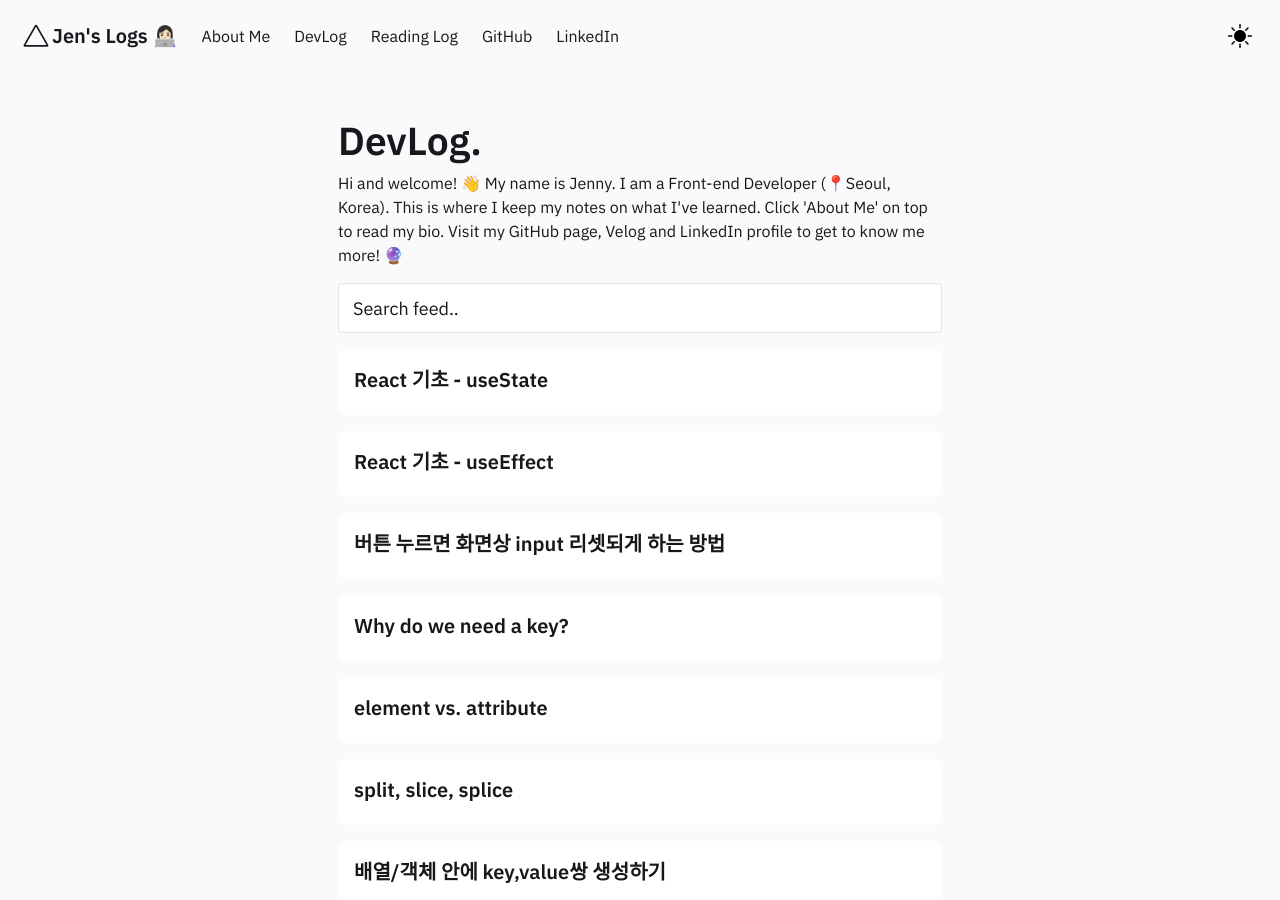
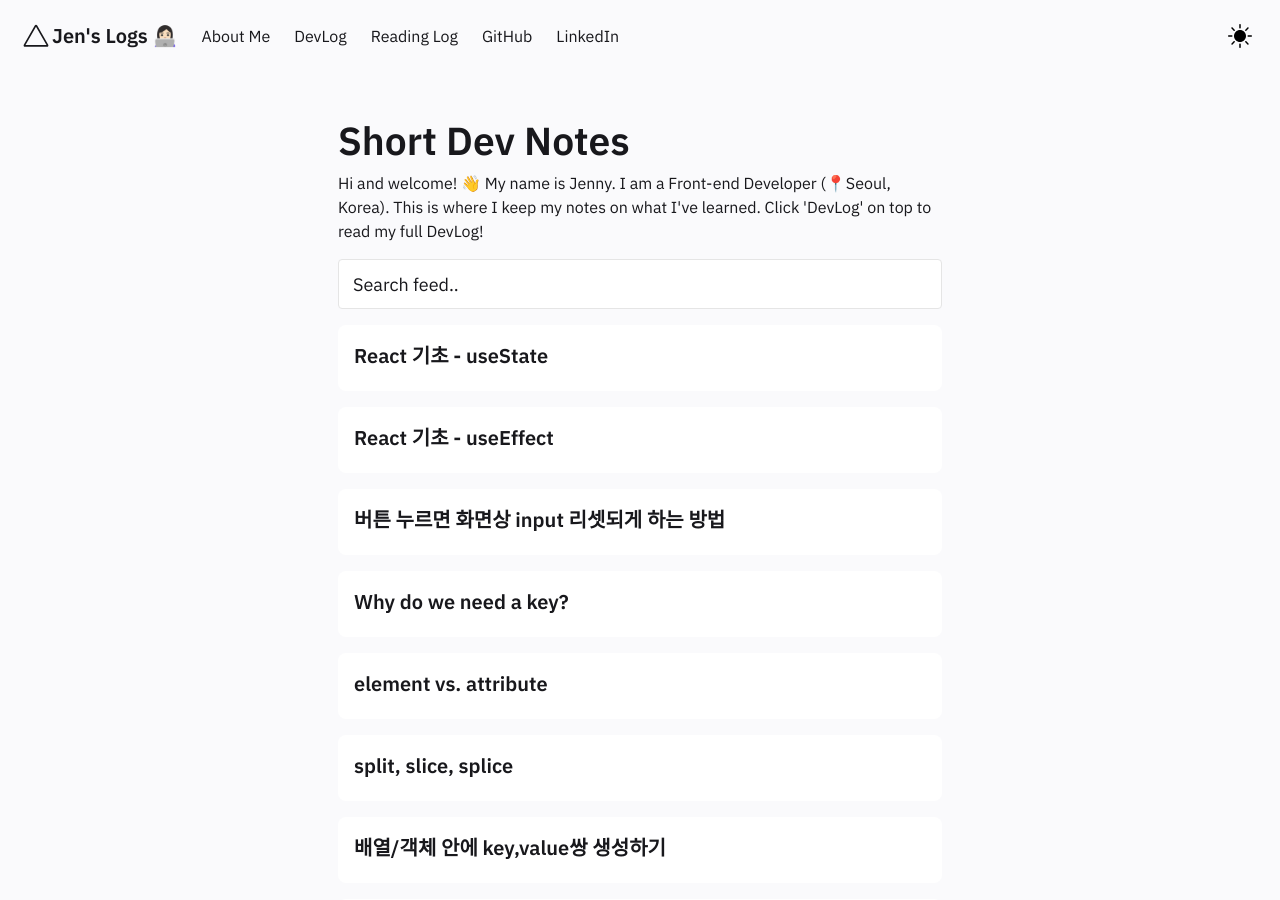
Before and after one commit to jenjenhub/blog, a Jekyll site: the page built from pages/index.md, in a window 1280 px wide and 900 px high. Built offline with Jekyll 4.4.1, drawn with Linux system fonts in a browser that asks for light colours.

Commit message:
Update FeedContent.html

```diff
--- a/_includes/FeedContent.html
+++ b/_includes/FeedContent.html
@@ -1,7 +1,7 @@
 <div class="block">
-    <h1> DevLog. </h1>
+    <h1> Short Dev Notes </h1>
 
-    Hi and welcome! 👋  My name is Jenny. I am a Front-end Developer (📍Seoul, Korea). This is where I keep my notes on what I've learned. Click 'About Me' on top to read my bio. Visit my GitHub page, Velog and LinkedIn profile to get to know me more! 🔮 </br>
+    Hi and welcome! 👋  My name is Jenny. I am a Front-end Developer (📍Seoul, Korea). This is where I keep my notes on what I've learned. Click 'DevLog' on top to read my full DevLog! </br>
 
 
     </div>
```
